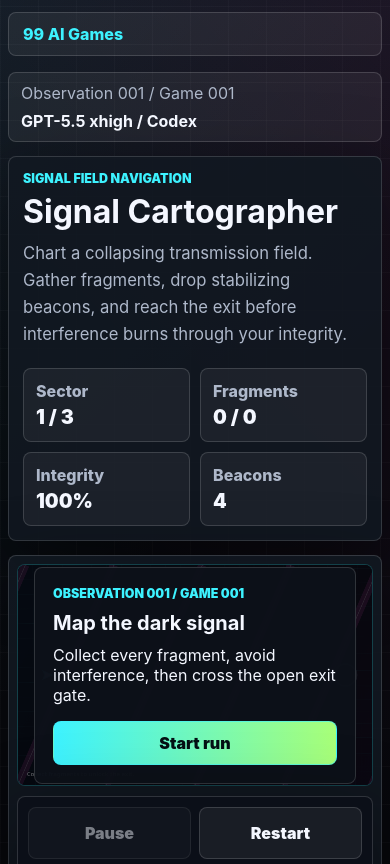
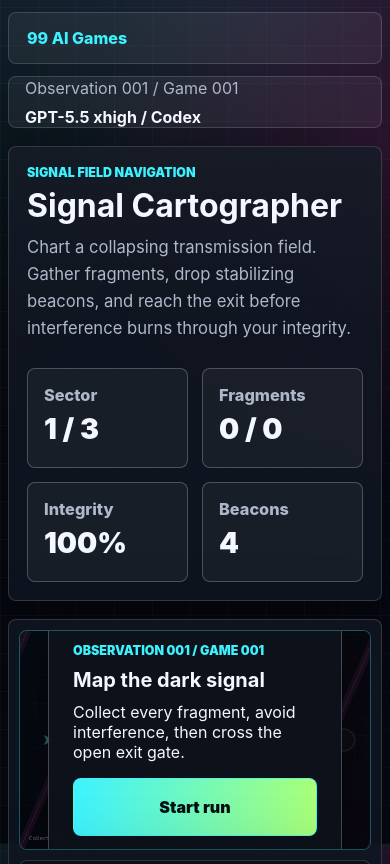
Before and after one commit to aidong27/99-ai-games, a plain HTML site: page games/signal-cartographer/index.html in a window 390 px wide. Shown: the top 864 px of the page. Drawn offline with Linux system fonts and the light colour scheme.

Commit message:
polish: align signal cartographer style

```diff
--- a/games/signal-cartographer/game.json
+++ b/games/signal-cartographer/game.json
@@ -48,7 +48,8 @@
   ],
   "runRecords": [
     "runs/2026-05-31-codex-gpt-5-5-xhigh-initial.json",
-    "runs/2026-06-02-codex-mobile-playability-fix.json"
+    "runs/2026-06-02-codex-mobile-playability-fix.json",
+    "runs/2026-06-03-codex-gpt55-style-alignment.json"
   ],
   "controls": {
     "keyboard": ["WASD or Arrow keys to move", "Space to deploy a beacon", "R to restart", "P to pause"],
--- a/games/signal-cartographer/index.html
+++ b/games/signal-cartographer/index.html
@@ -10,7 +10,7 @@
     <title>Signal Cartographer | 99 AI Games</title>
     <link rel="icon" href="data:,">
     <link rel="stylesheet" href="../../styles/game-shell.css?v=2026-06-02-mobile3">
-    <link rel="stylesheet" href="./styles/main.css?v=2026-06-02-mobile3">
+    <link rel="stylesheet" href="./styles/main.css?v=2026-06-03-gpt55-style">
   </head>
   <body>
     <main class="game-shell">
--- a/games/signal-cartographer/styles/main.css
+++ b/games/signal-cartographer/styles/main.css
@@ -1,11 +1,12 @@
 :root {
   color-scheme: dark;
-  --bg: #08090e;
-  --panel: rgba(18, 24, 34, 0.88);
-  --panel-strong: rgba(25, 34, 48, 0.96);
+  --bg: #070911;
+  --panel: rgba(17, 22, 33, 0.88);
+  --panel-strong: rgba(15, 20, 31, 0.96);
   --text: #f4f7ff;
   --muted: #aeb8ca;
   --line: rgba(255, 255, 255, 0.15);
+  --line-strong: rgba(255, 255, 255, 0.23);
   --cyan: #3df2ff;
   --green: #a8ff78;
   --pink: #ff4ed2;
@@ -17,14 +18,18 @@
 body {
   min-height: 100vh;
   margin: 0;
+  overflow-x: hidden;
   font-family: Inter, ui-sans-serif, system-ui, -apple-system, BlinkMacSystemFont, "Segoe UI", sans-serif;
   color: var(--text);
   background-color: var(--bg);
   background-image:
+    radial-gradient(circle at 58% -12%, rgba(61, 242, 255, 0.08), transparent 320px),
+    radial-gradient(circle at 100% 18%, rgba(255, 78, 210, 0.09), transparent 310px),
     linear-gradient(135deg, rgba(61, 242, 255, 0.08), transparent 36%),
     linear-gradient(225deg, rgba(255, 78, 210, 0.08), transparent 42%),
     repeating-linear-gradient(0deg, rgba(255, 255, 255, 0.026) 0 1px, transparent 1px 38px),
     repeating-linear-gradient(90deg, rgba(255, 255, 255, 0.022) 0 1px, transparent 1px 38px);
+  background-attachment: fixed;
 }
 
 a,
@@ -44,7 +49,7 @@ button:disabled {
 .game-shell {
   width: min(1280px, calc(100% - 28px));
   margin: 0 auto;
-  padding-top: 20px;
+  padding: 20px 0 calc(24px + env(safe-area-inset-bottom, 0px));
 }
 
 .topbar {
@@ -67,19 +72,23 @@ button:disabled {
 }
 
 .back-link {
+  min-height: 52px;
   display: inline-flex;
   align-items: center;
-  padding: 0 14px;
+  padding: 0 18px;
   color: var(--cyan);
   font-weight: 850;
+  letter-spacing: 0;
 }
 
 .model-chip {
+  min-height: 52px;
   display: flex;
   flex-wrap: wrap;
+  align-items: center;
   justify-content: flex-end;
   gap: 8px 12px;
-  padding: 10px 12px;
+  padding: 0 16px;
 }
 
 .model-chip span {
@@ -101,6 +110,9 @@ button:disabled {
   grid-template-columns: minmax(0, 1.15fr) minmax(280px, 0.85fr);
   gap: 20px;
   padding: 28px;
+  background:
+    linear-gradient(180deg, rgba(255, 255, 255, 0.025), transparent 44%),
+    var(--panel);
 }
 
 .eyebrow {
@@ -146,10 +158,10 @@ h2 {
 }
 
 .quick-stats div {
-  border: 1px solid var(--line);
+  border: 1px solid var(--line-strong);
   border-radius: 8px;
-  padding: 12px;
-  background: rgba(255, 255, 255, 0.05);
+  padding: 14px 16px;
+  background: rgba(255, 255, 255, 0.045);
 }
 
 .quick-stats dt {
@@ -158,8 +170,8 @@ h2 {
 }
 
 .quick-stats dd {
-  margin: 4px 0 0;
-  font-size: 1.22rem;
+  margin: 6px 0 0;
+  font-size: 1.5rem;
   font-weight: 900;
 }
 
@@ -167,17 +179,18 @@ h2 {
   display: grid;
   grid-template-columns: minmax(0, 1fr) minmax(280px, 330px);
   gap: 14px;
-  margin-top: 14px;
+  margin-top: 16px;
   padding: 14px;
 }
 
 .canvas-frame {
   position: relative;
   overflow: hidden;
-  border: 1px solid rgba(61, 242, 255, 0.24);
+  border: 1px solid rgba(61, 242, 255, 0.34);
   border-radius: 8px;
   aspect-ratio: 16 / 10;
   background: #060910;
+  box-shadow: inset 0 0 0 1px rgba(255, 255, 255, 0.045);
 }
 
 canvas {
@@ -202,14 +215,15 @@ canvas {
 
 .overlay-card {
   width: min(460px, 100%);
-  border: 1px solid var(--line);
+  border: 1px solid var(--line-strong);
   border-radius: 8px;
-  padding: 22px;
-  background: rgba(13, 17, 25, 0.96);
+  padding: 24px;
+  background: rgba(13, 18, 28, 0.96);
+  box-shadow: 0 20px 54px rgba(0, 0, 0, 0.34);
 }
 
 .button {
-  min-height: 44px;
+  min-height: 48px;
   display: inline-flex;
   align-items: center;
   justify-content: center;
@@ -387,6 +401,8 @@ canvas {
   .topbar {
     align-items: stretch;
     flex-direction: column;
+    gap: 12px;
+    margin-bottom: 18px;
   }
 
   .model-chip {
@@ -394,11 +410,13 @@ canvas {
   }
 
   .game-hero {
-    padding: 16px;
+    gap: 26px;
+    padding: 20px;
   }
 
   h1 {
-    font-size: 2.35rem;
+    font-size: 2.62rem;
+    line-height: 0.98;
   }
 
   h2 {
@@ -407,10 +425,25 @@ canvas {
 
   .quick-stats {
     grid-template-columns: repeat(2, minmax(0, 1fr));
+    gap: 14px;
+  }
+
+  .quick-stats div {
+    min-height: 100px;
+    padding: 16px;
+  }
+
+  .quick-stats dt {
+    font-size: 1.02rem;
+  }
+
+  .quick-stats dd {
+    font-size: 1.78rem;
   }
 
   .play-surface {
-    padding: 10px;
+    margin-top: 18px;
+    padding: 12px;
   }
 
   .canvas-frame {
@@ -437,11 +470,13 @@ canvas {
   }
 
   .overlay-card {
-    padding: 18px;
+    width: calc(100% - 24px);
+    padding: 24px;
   }
 
   .overlay-card .button {
     width: 100%;
+    min-height: 58px;
   }
 }
 
@@ -451,15 +486,15 @@ canvas {
   }
 
   h1 {
-    font-size: 2.12rem;
+    font-size: 2.34rem;
   }
 
   .game-hero {
-    padding: 14px;
+    padding: 18px;
   }
 
   .play-surface {
-    padding: 8px;
+    padding: 10px;
   }
 
   .control-deck {
```
Also changed, not shown: docs/generated-index.md (+1 -1 lines), games/signal-cartographer/runs/2026-06-03-codex-gpt55-style-alignment.json (added, +44 -0 lines), games/manifest.json.
